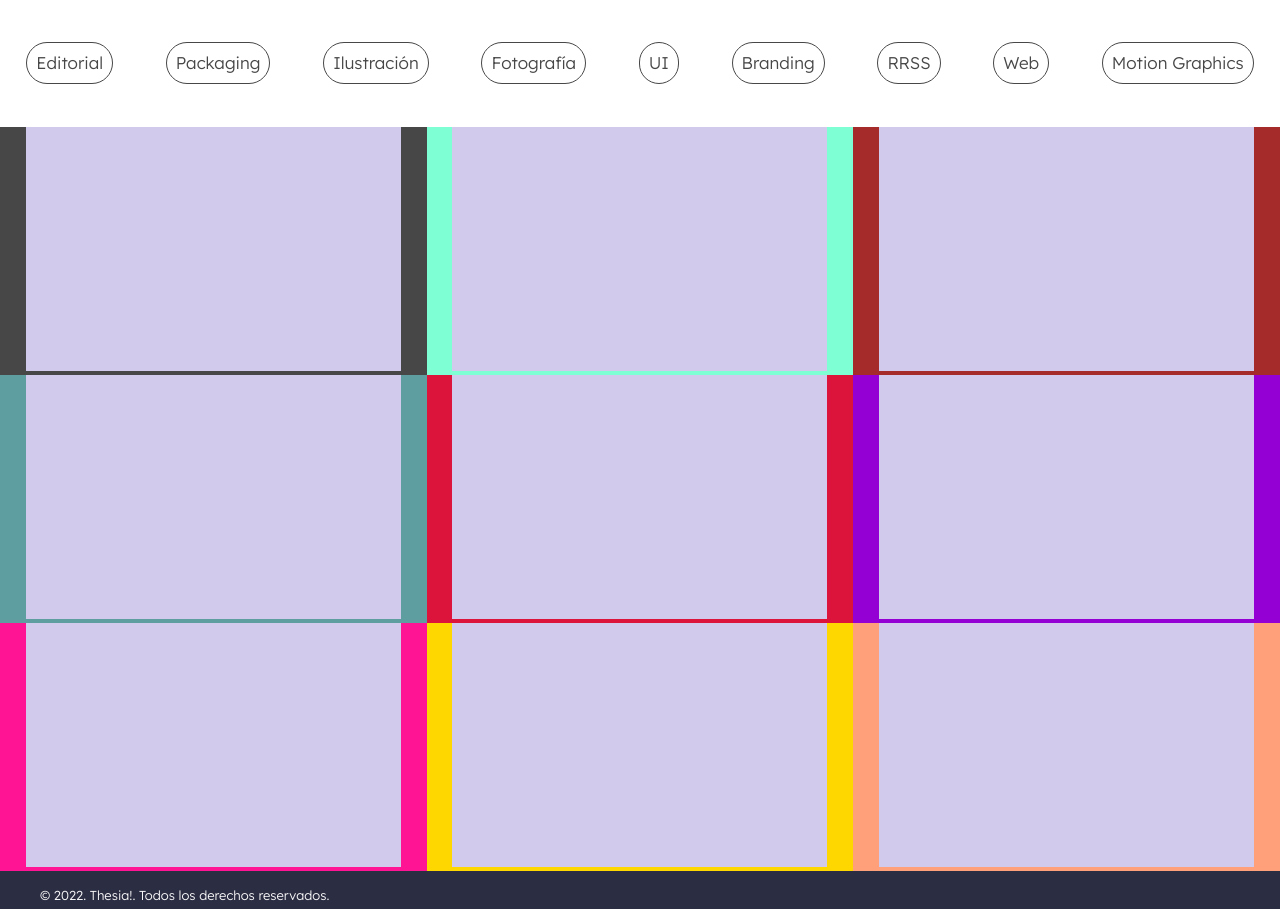
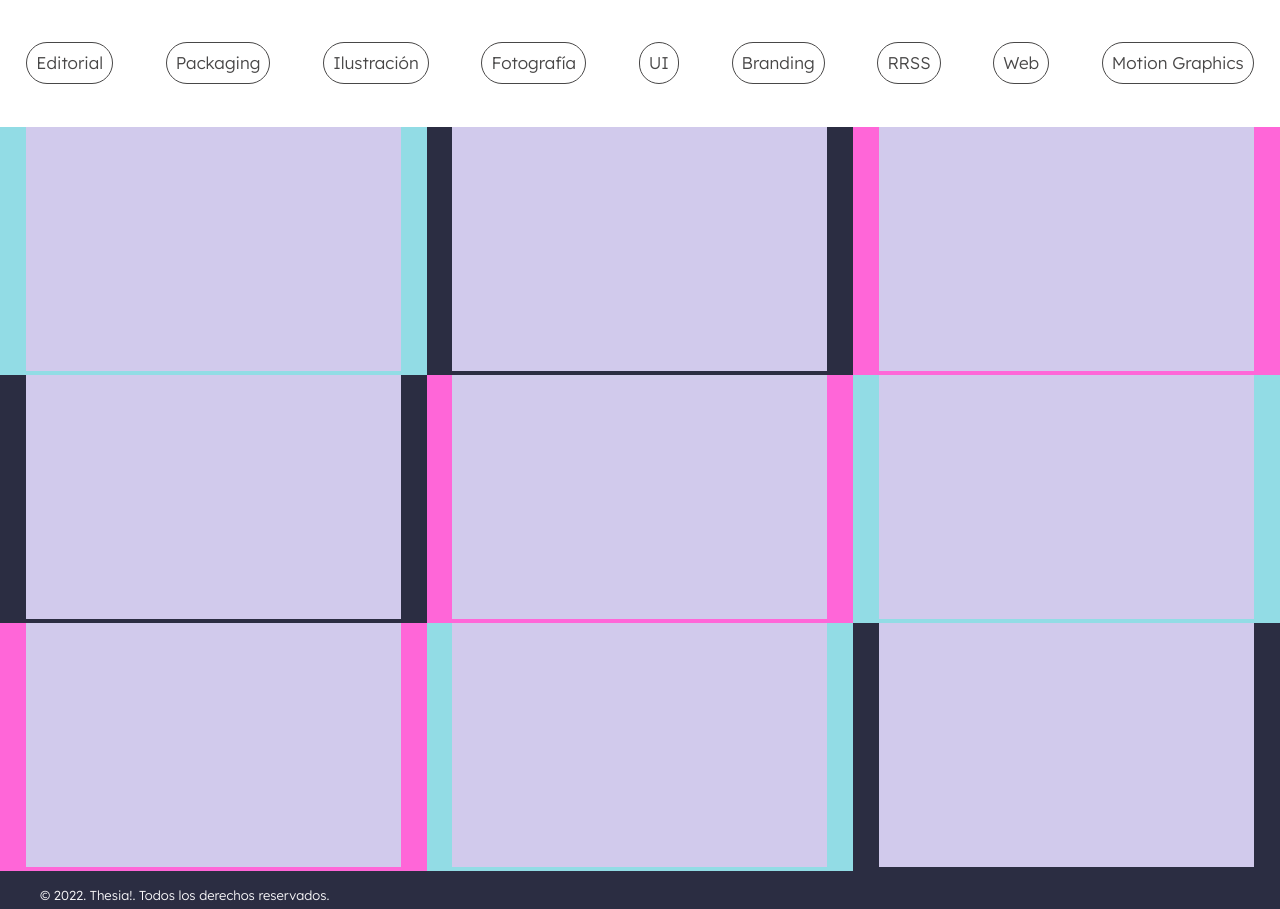
Before and after one commit to marucian/THS-SASS, a plain HTML site: page pages/proyectos.html in a window 1280 px wide. Shown: the part 161-1070 px from the top of the page. Drawn offline with nearby package versions, Linux system fonts and the light colour scheme; files whose address does not match are found by name.

Commit message:
Con Mixin funcionando

```diff
--- a/css/style.css
+++ b/css/style.css
@@ -222,64 +222,64 @@ h2, p, h3, h4, a {
   grid-area: imgPro1;
   display: flex;
   justify-content: center;
-  background-color: #484747;
-  overflow: hidden; }
+  overflow: hidden;
+  background-color: #92DCE5; }
 
 .imgPro2 {
   grid-area: imgPro2;
   display: flex;
   justify-content: center;
-  background-color: aquamarine;
-  overflow: hidden; }
+  overflow: hidden;
+  background-color: #2B2D42; }
 
 .imgPro3 {
   grid-area: imgPro3;
   display: flex;
   justify-content: center;
-  background-color: brown;
-  overflow: hidden; }
+  overflow: hidden;
+  background-color: #FF66D8; }
 
 .imgPro4 {
   grid-area: imgPro4;
   display: flex;
   justify-content: center;
-  background-color: cadetblue;
-  overflow: hidden; }
+  overflow: hidden;
+  background-color: #2B2D42; }
 
 .imgPro5 {
   grid-area: imgPro5;
   display: flex;
   justify-content: center;
-  background-color: crimson;
-  overflow: hidden; }
+  overflow: hidden;
+  background-color: #FF66D8; }
 
 .imgPro6 {
   grid-area: imgPro6;
   display: flex;
   justify-content: center;
-  background-color: darkviolet;
-  overflow: hidden; }
+  overflow: hidden;
+  background-color: #92DCE5; }
 
 .imgPro7 {
   grid-area: imgPro7;
   display: flex;
   justify-content: center;
-  background-color: deeppink;
-  overflow: hidden; }
+  overflow: hidden;
+  background-color: #FF66D8; }
 
 .imgPro8 {
   grid-area: imgPro8;
   display: flex;
   justify-content: center;
-  background-color: gold;
-  overflow: hidden; }
+  overflow: hidden;
+  background-color: #92DCE5; }
 
 .imgPro9 {
   grid-area: imgPro9;
   display: flex;
   justify-content: center;
-  background-color: lightsalmon;
-  overflow: hidden; }
+  overflow: hidden;
+  background-color: #2B2D42; }
 
 .footer {
   grid-area: footer; }
@@ -568,5 +568,3 @@ h2, p, h3, h4, a {
     line-height: 50px;
     position: absolute;
     left: 70%; } }
-
-/* Estilo Proyecto Galeria */
--- a/scss/Elementos/_estiloproyecto.scss
+++ /dev/null
@@ -1,6 +0,0 @@
-@mixin imgproyectos ($color){
-    display: flex;
-    justify-content: center;
-    background-color: $color;
-    overflow: hidden;
-}
--- a/scss/Elementos/_proyectos.scss
+++ b/scss/Elementos/_proyectos.scss
@@ -1,3 +1,12 @@
+@mixin galeria($color){
+    display: flex;
+    justify-content: center;
+    overflow: hidden;
+    background-color: $color;
+}
+
+
+
 /* PAGINA PROYECTOS */
 .grillaProyectos {
     display: grid;
@@ -60,48 +69,48 @@
 
 .imgPro1 {
     grid-area: imgPro1;
-    @include imgproyectos($Rosa)
+    @include galeria($Cian)
 }
 
 .imgPro2 {
     grid-area: imgPro2;
-    @include imgproyectos($Rosa)
+    @include galeria($Azul)
 }
 
 .imgPro3 {
     grid-area: imgPro3;
-    @include imgproyectos($Rosa)
+    @include galeria($Rosa)
 }
 
 .imgPro4 {
     grid-area: imgPro4;
-    @include imgproyectos($Rosa)
+    @include galeria($Azul)
 }
 
 .imgPro5 {
     grid-area: imgPro5;
-    @include imgproyectos($Rosa)
+    @include galeria($Rosa)
 }
 
 .imgPro6 {
     grid-area: imgPro6;
-    @include imgproyectos($Rosa)
+    @include galeria($Cian)
 }
 
 .imgPro7 {
     grid-area: imgPro7;
-    @include imgproyectos($Rosa)
+    @include galeria($Rosa)
 
 }
 
 .imgPro8 {
     grid-area: imgPro8;
-    @include imgproyectos($Rosa)
+    @include galeria($Cian)
 }
 
 .imgPro9 {
     grid-area: imgPro9;
-    @include imgproyectos($Rosa)
+    @include galeria($Azul)
 }
 
 .footer {
--- a/scss/main.scss
+++ b/scss/main.scss
@@ -36,6 +36,3 @@
 
 /* Grande */
 @import "./Elementos/grande";
-
-/* Estilo Proyecto Galeria */
-@import "./Elementos/estiloproyecto";
```
